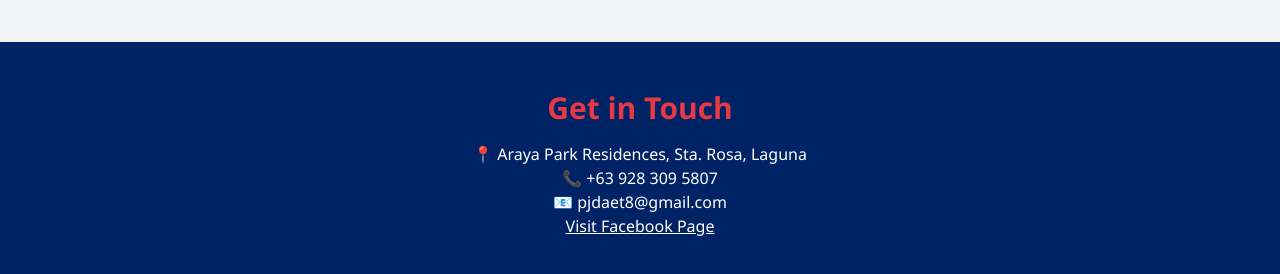
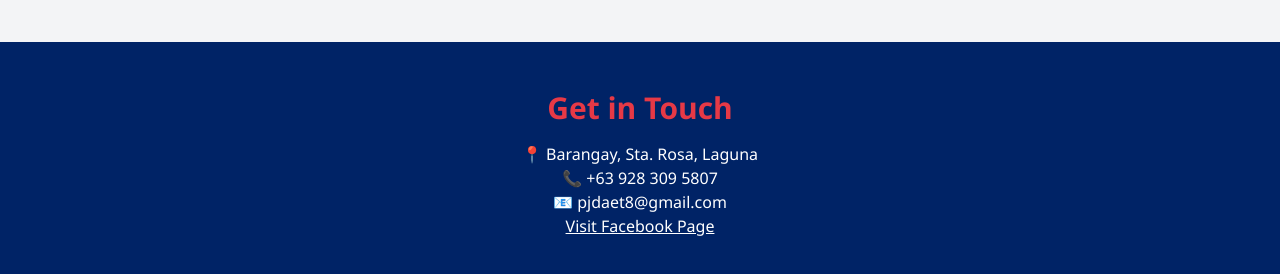
Before and after one commit to PJM-06/pjm-website, a plain HTML site: page index.html in a window 1280 px wide. Shown: the part 3531-3805 px from the top of the page. Drawn offline with nearby package versions, Linux system fonts and the light colour scheme.

Commit message:
Update index.html

```diff
--- a/index.html
+++ b/index.html
@@ -210,7 +210,7 @@
 <!-- Contact Section -->
 <section class="py-12 text-center bg-royal-blue text-white">
   <h2 class="text-3xl font-bold primary-red mb-4">Get in Touch</h2>
-  <p>📍 Araya Park Residences, Sta. Rosa, Laguna</p>
+  <p>📍 Barangay, Sta. Rosa, Laguna</p>
   <p>📞 +63 928 309 5807</p>
   <p>📧 pjdaet8@gmail.com</p>
   <a href="https://www.facebook.com/share/18vy47eWWA/?mibextid=wwXIfr" class="underline hover:text-red-300">Visit Facebook Page</a>
```
